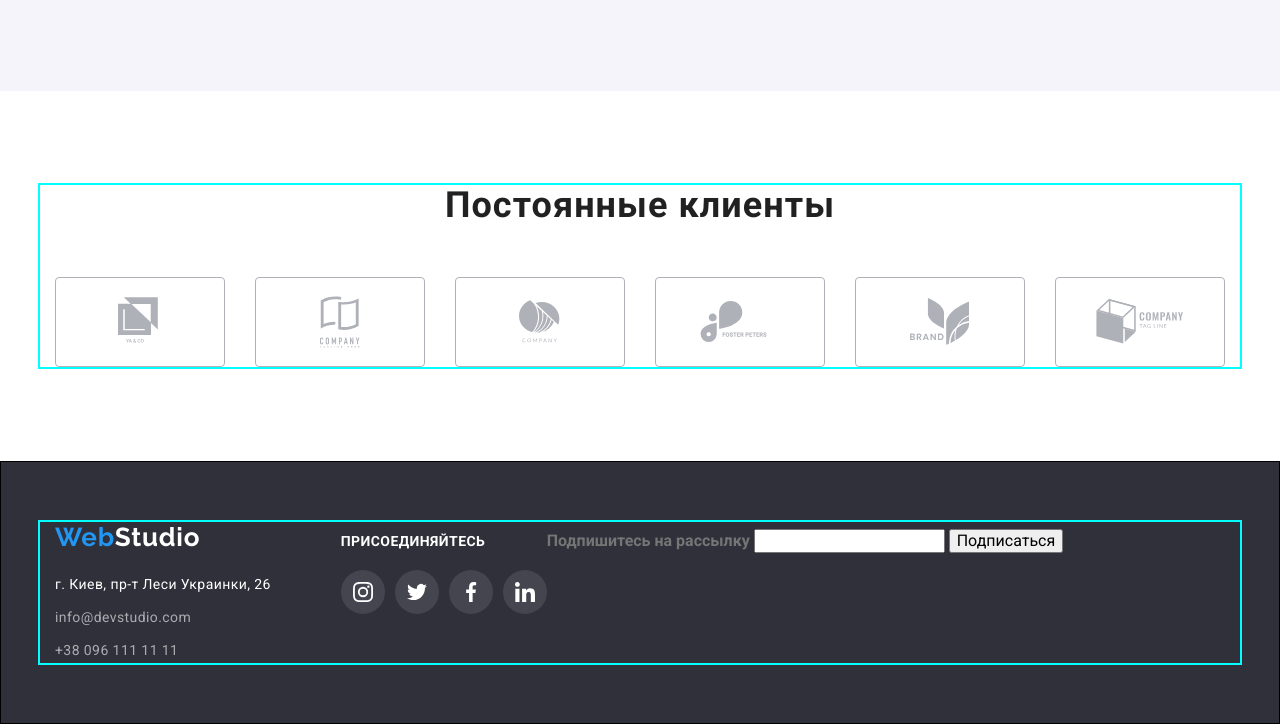
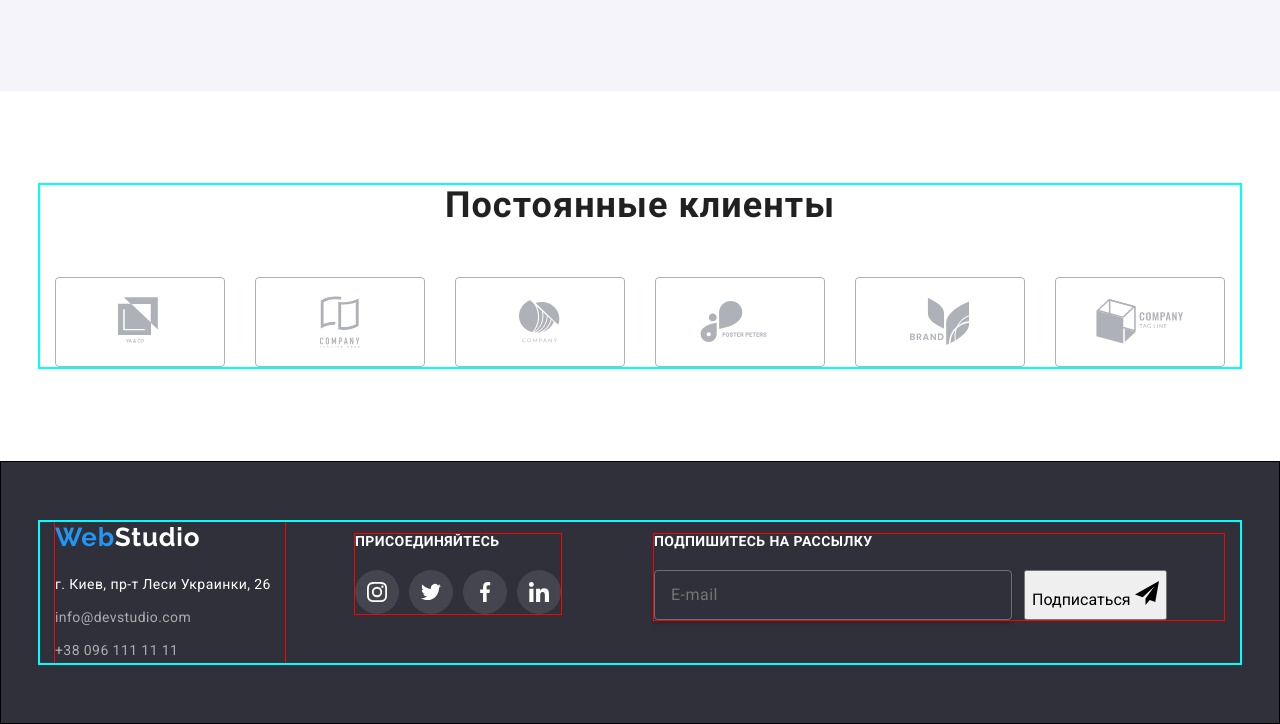
Before and after one commit to Zhdanov-Eugene/goit-markup-hw-06, a plain HTML site: page index.html in a window 1280 px wide. Shown: the part 2227-2951 px from the top of the page. Drawn offline with nearby package versions, Linux system fonts and the light colour scheme.

Commit message:
поточні зміни

```diff
--- a/css/style.css
+++ b/css/style.css
@@ -25,6 +25,8 @@
   --time-distribution-function: cubic-bezier(0.4, 0, 0.2, 1);
   --transition-time: 250ms;
   --background-product-thumb-color: rgba(33, 150, 243, 0.9);
+  --form-visually-hidden-placeholder-color: rgba(255, 255, 255, 0.6);
+  --form-input-border-solid-color: rgba(255, 255, 255, 0.3);
 }
 
 /* -----global attributes------- */
@@ -623,6 +625,8 @@ img {
 
 /* =======footer======= */
 
+/* контейнера футера */
+
 .footer {
   padding-top: 60px;
   padding-bottom: 60px;
@@ -633,20 +637,54 @@ img {
   box-shadow: 0px 4px 4px rgba(0, 0, 0, 0.25);
 }
 
-/* .address-footer {
-  margin-top: 0px;
-  margin-bottom: 60px;
+.footer .container {
+  display: flex;
+  align-items: baseline;
 }
-.footer .list {
-  margin-top: 0px;
-  margin-bottom: 0px;
-} */
 
+.addres-info {
+  margin: 0px;
+  width: 230px;
+
+  outline: 1px solid red;
+}
+
+.footer .socials {
+  margin-left: 70px;
+  width: 206px;
+  height: 80px;
+
+  outline: 1px solid red;
+}
+
+.subscription {
+  width: 570px;
+  margin-left: 93px;
+
+  outline: 1px solid red;
+}
+
+/* якорь-лого-компании */
 .nav-footer {
   margin-top: 0px;
   margin-bottom: 20px;
 }
+.logo-footer {
+  font-family: 'Raleway', sans-serif;
+  font-weight: 700;
+  font-size: 26px;
+  line-height: 1.19;
+  text-decoration: none;
+  letter-spacing: 0.03em;
+}
+.web-footer {
+  color: var(--accent-color);
+}
+.studio-footer {
+  color: var(--body-color);
+}
 
+/* адресс */
 .adds-webstudio {
   color: var(--body-color);
   font-weight: 400;
@@ -673,40 +711,7 @@ img {
   color: var(--accent-color);
 }
 
-.logo-footer {
-  font-family: 'Raleway', sans-serif;
-  font-weight: 700;
-  font-size: 26px;
-  line-height: 1.19;
-  text-decoration: none;
-  letter-spacing: 0.03em;
-}
-
-.web-footer {
-  color: var(--accent-color);
-}
-
-.studio-footer {
-  color: var(--body-color);
-}
-
-.addres-info {
-  margin-right: 70px;
-  max-width: 230px;
-}
-
-.footer .socials {
-  margin: 0px;
-  width: 206px;
-  height: 80px;
-}
-
-.footer .container {
-  display: flex;
-  align-items: baseline;
-  /* height: 252px; */
-}
-
+/* соц-сети */
 .socials .title {
   font-style: normal;
   font-weight: 700;
@@ -745,6 +750,50 @@ img {
 .footer .socials a:hover,
 .footer .socials a:focus {
   background-color: var(--accent-color);
+}
+
+/* subscription подписка*/
+
+.subscription p {
+  margin-top: 0px;
+  margin-bottom: 20px;
+
+  font-weight: 700;
+  font-size: 14px;
+  line-height: 1.14;
+  letter-spacing: 0.03em;
+  text-transform: uppercase;
+
+  color: var(--body-color);
+}
+
+.subscription .form {
+  display: flex;
+}
+.subscription .form input {
+  width: 358px;
+  height: 50px;
+  margin-right: 12px;
+  padding: 15px 16px;
+
+  font-weight: 400;
+  font-size: 16px;
+  line-height: 1.25;
+
+  letter-spacing: 0.03em;
+  color: var(--form-visually-hidden-placeholder-color);
+  border: 1px solid var(--form-input-border-solid-color);
+  box-sizing: border-box;
+  border-radius: 4px;
+  box-shadow: 0px 4px 4px rgba(0, 0, 0, 0.15);
+
+  background-color: transparent;
+}
+
+.footer .subscription input:hover,
+.footer .subscription input:focus {
+  color: var(--body-color);
+  border: 1px solid var(--accent-color);
 }
 
 /*---------- finish------------ */
--- a/index.html
+++ b/index.html
@@ -481,14 +481,26 @@
             </li>
           </ul>
         </div>
-
-        <form class="form js-speaker-form">
-          <b>Подпишитесь на рассылку</b>
-          <label for="name"></label>
-          <input type="text" name="name" id="name" />
-
-          <button type="submit">Подписаться</button>
-        </form>
+        <div class="subscription">
+          <p>Подпишитесь на рассылку</p>
+          <form class="form js-speaker-form">
+            <label class="visually-hidden" for="subscription"
+              >Електронная почта</label
+            >
+            <input
+              type="email"
+              name="subscription"
+              id="subscription"
+              placeholder="E-mail"
+            />
+            <button class="subscription-button" type="submit">
+              Подписаться
+              <svg width="24" height="24">
+                <use href="./images/sprite.svg#icon-telegram-icon-send-1"></use>
+              </svg>
+            </button>
+          </form>
+        </div>
       </div>
     </footer>
     <script src="./js/modal.js"></script>
```
